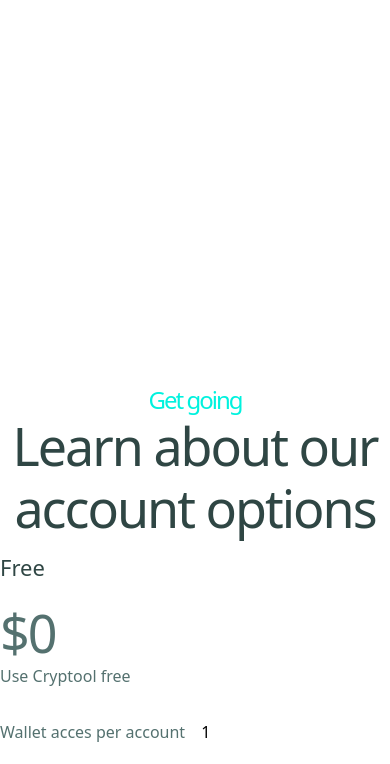
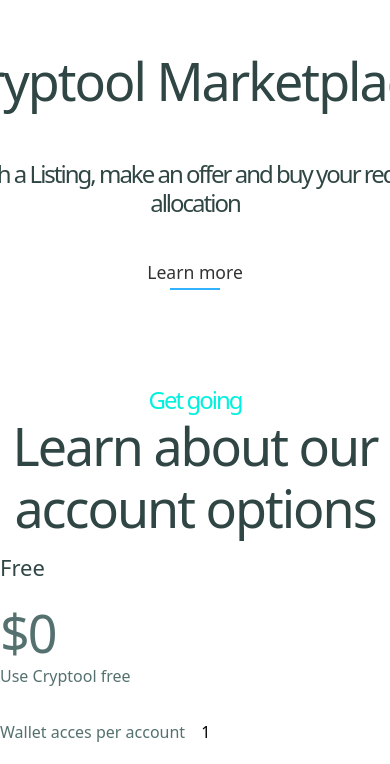
Before and after one commit to sven3270350/LandingPage_Ben, a Next.js app: page / in a window 390 px wide. Shown: the part 2266-3030 px from the top of the page. Built offline with nearby package versions, Linux system fonts and the light colour scheme.

Commit message:
swiper fixs

```diff
--- a/components/common/ModuleMarketPlaces.tsx
+++ b/components/common/ModuleMarketPlaces.tsx
@@ -160,7 +160,8 @@ const ModuleMarketPlaces = () => {
             Learn more
           </div>
         </SwiperSlide>
-        <div className="flex flex-col justify-center items-center !mt-11 lg:mx-40 mx-0">
+      </Swiper>
+      <div className="flex flex-col justify-center items-center !mt-11 lg:mx-40 mx-0">
           <div className="flex flex-col justify-center items-center w-[513px]">
             <div className="text-[#2F4644] font-normal text-[52px] !leading-[120%] tracking-[-2px] mb-12">
               Cryptool Marketplace
@@ -180,7 +181,6 @@ const ModuleMarketPlaces = () => {
             />
           </div>
         </div>
-      </Swiper>
     </div>
   );
 };
--- a/styles/globals.css
+++ b/styles/globals.css
@@ -473,7 +473,7 @@ body {
 
 .swiper-button-prev,
 .swiper-button-next {
-  top: var(--swiper-navigation-top-offset, 25%) !important;
+  top: var(--swiper-navigation-top-offset, 45%) !important;
   background-color: #f0f0f0;
   color: black;
   width: auto;
```
